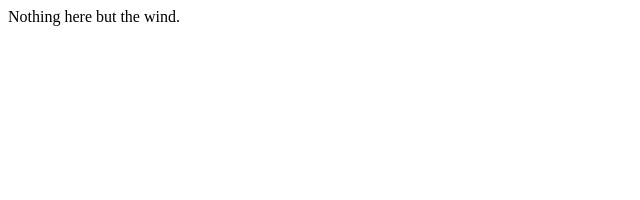
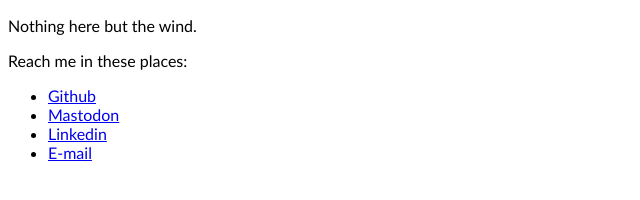
Before and after one commit to jsebrech/jsebrech.github.io, a plain HTML site: page index.html in a window 1280 px wide. Shown: the whole page, without its empty margins (0-640 px from the left). Drawn offline with Linux system fonts and the light colour scheme.

Commit message:
update contact info

```diff
--- a/index.html
+++ b/index.html
@@ -1,6 +1,23 @@
 <!doctype html>
 <html>
+  <head>
+    <style>
+      body {
+        font-family: Seravek, 'Gill Sans Nova', Ubuntu, Calibri, 'DejaVu Sans', source-sans-pro, sans-serif;
+        font-weight: normal;
+      }
+    </style>
+  </head>
   <body>
-    Nothing here but the wind.
+    <p>Nothing here but the wind.</p>
+
+    <p>Reach me in these places:</p>
+
+    <ul>
+      <li><a href="https://github.com/jsebrech">Github</a></li>
+      <li><a href="https://mstdn.social/@joeri_s">Mastodon</a></li>
+      <li><a href="https://www.linkedin.com/in/joeri-sebrechts-b20a752b/">Linkedin</a></li>
+      <li><a href="mailto:joeri@sebrechts.net">E-mail</a></li>
+    </ul>
   </body>
 </html>
```
